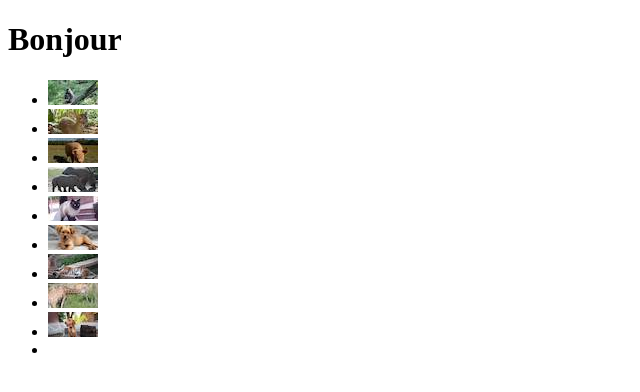
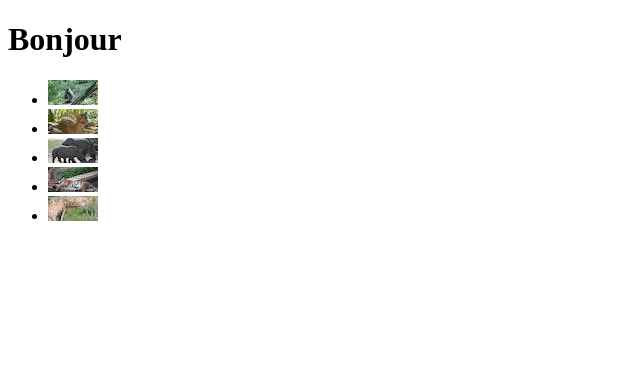
Before and after one commit to CecileGaultier/test-vue-cli, a Vue app: page / in a window 1280 px wide. Shown: the top 392 px of the page, without its empty margins (0-640 px from the left). Built offline with nearby package versions, Linux system fonts and the light colour scheme.

Commit message:
ajout filtre sur type==="sauvage"

```diff
--- a/src/App.vue
+++ b/src/App.vue
@@ -16,58 +16,67 @@
   components: {LightBox},
   data: function () {
     return{
-      imageData:[]
+      imageData:[
+          {
+          "src": "images/thumbnails/animals-1.jpeg",
+          "dataFullImg": "images/animals-1.jpeg",
+          "title": "gorille",
+              "type": "sauvage",
+            },
+          {
+              "src": "images/thumbnails/animals-2.jpeg",
+              "dataFullImg": "images/animals-2.jpeg",
+              "title": "biche",
+              "type": "sauvage",
+
+          },
+          {
+              "src": "images/thumbnails/animals-3.jpeg",
+              "dataFullImg": "images/animals-3.jpeg",
+              "title": "cochon",
+              "type": "domestique",
+          },
+          {
+              "src": "images/thumbnails/animals-4.jpeg",
+              "dataFullImg": "images/animals-4.jpeg",
+              "title": "rhino",
+              "type": "sauvage",
+          },
+          {
+              "src": "images/thumbnails/animals-5.jpeg",
+              "dataFullImg": "images/animals-5.jpeg",
+              "title": "chat",
+              "type": "domestique",
+          },
+          {
+              "src": "images/thumbnails/animals-6.jpeg",
+              "dataFullImg": "images/animals-6.jpeg",
+              "title": "chiot",
+              "type": "domestique",
+          },
+          {
+              "src": "images/thumbnails/animals-7.jpeg",
+              "dataFullImg": "images/animals-7.jpeg",
+              "title": "tigre",
+              "type": "sauvage",
+          },
+          {
+              "src": "images/thumbnails/animals-8.jpeg",
+              "dataFullImg": "images/animals-8.jpeg",
+              "title": "girafe",
+              "type": "sauvage",
+          },
+          {
+              "src": "images/thumbnails/animals-9.jpeg",
+              "dataFullImg": "images/animals-9.jpeg",
+              "title": "chien",
+              "type": "domestique",
+          }]
     }
     },
       computed:{
         imageDataFiltree(){
-            return [
-                {
-                    "src": "images/thumbnails/animals-1.jpeg",
-                    "dataFullImg": "images/animals-1.jpeg",
-                    "title": "gorille"
-                },
-                {
-                    "src": "images/thumbnails/animals-2.jpeg",
-                    "dataFullImg": "images/animals-2.jpeg",
-                    "title": "biche"
-                },
-                {
-                    "src": "images/thumbnails/animals-3.jpeg",
-                    "dataFullImg": "images/animals-3.jpeg",
-                    "title": "cochon"
-                },
-                {
-                    "src": "images/thumbnails/animals-4.jpeg",
-                    "dataFullImg": "images/animals-4.jpeg",
-                    "title": "rhino"
-                },
-                {
-                    "src": "images/thumbnails/animals-5.jpeg",
-                    "dataFullImg": "images/animals-5.jpeg",
-                    "title": "chat"
-                },
-                {
-                    "src": "images/thumbnails/animals-6.jpeg",
-                    "dataFullImg": "images/animals-6.jpeg",
-                    "title": "chiot"
-                },
-                {
-                    "src": "images/thumbnails/animals-7.jpeg",
-                    "dataFullImg": "images/animals-7.jpeg",
-                    "title": "tigre"
-                },
-                {
-                    "src": "images/thumbnails/animals-8.jpeg",
-                    "dataFullImg": "images/animals-8.jpeg",
-                    "title": "girafe"
-                },
-                {
-                    "src": "images/thumbnails/animals-9.jpeg",
-                    "dataFullImg": "images/animals-9.jpeg",
-                    "title": "chien"
-                },
-            this.imageData];
+            return this.imageData.filter(({type})=>type==="sauvage");
         }
       }
 }
```
